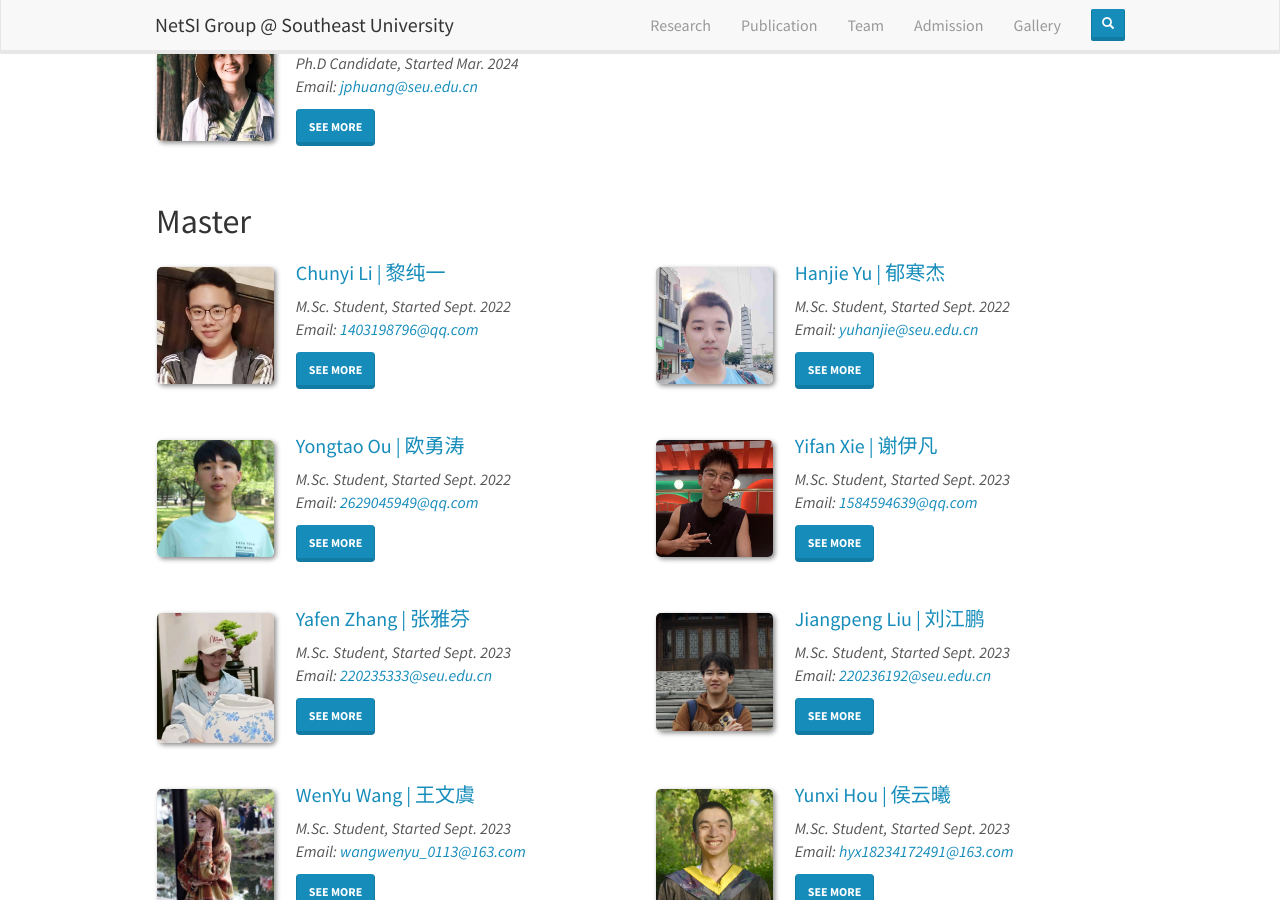
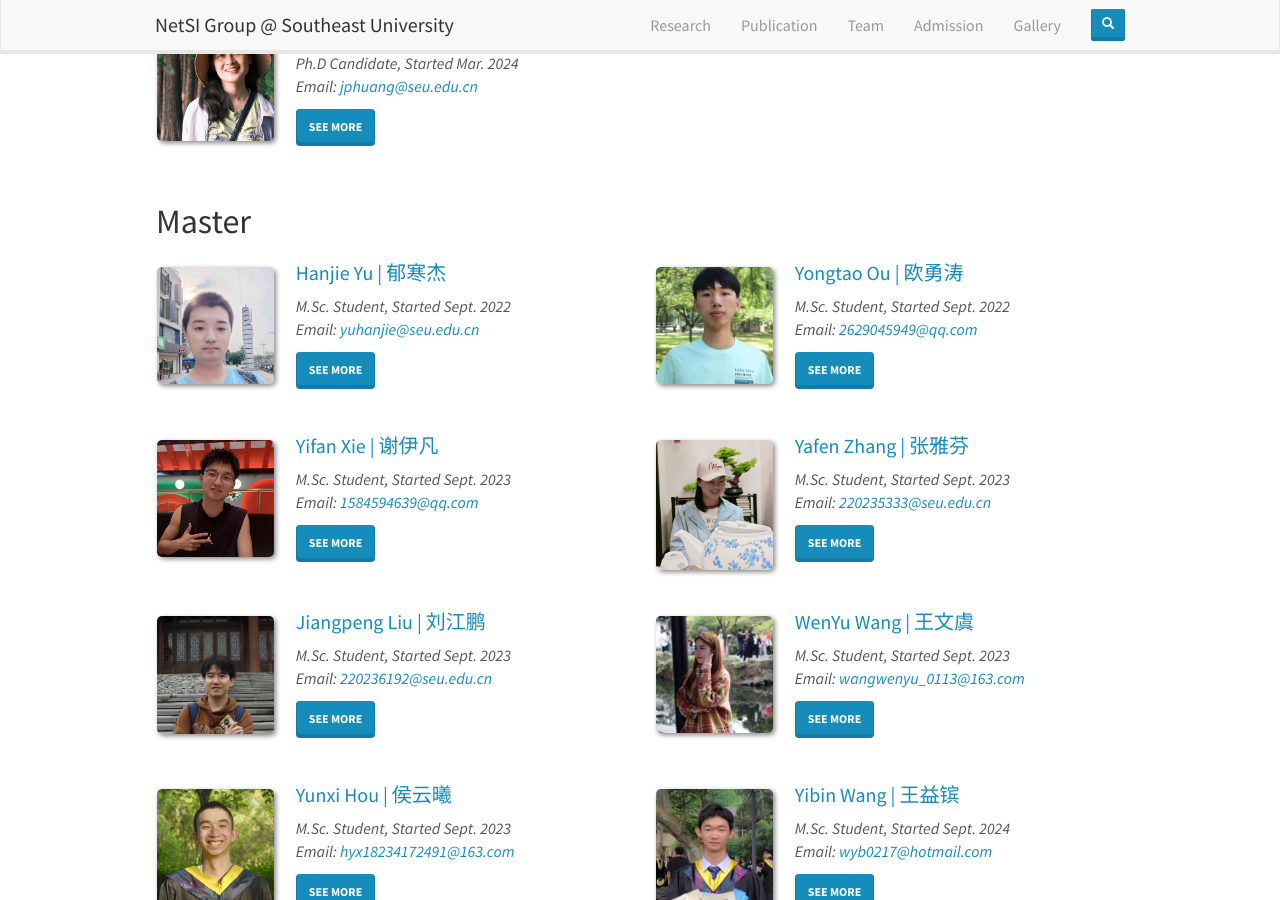
Before and after one commit to SEU-NetSI/seu-netsi.github.io, a Jekyll site: the page built from _pages/team.md, in a window 1280 px wide and 900 px high, scrolled down 543 px. Built offline with Jekyll 4.4.1, drawn with Linux system fonts in a browser that asks for light colours; nearby versions of some CDN libraries.

Commit message:
Update master_members.yml by lcy
delete my master info

```diff
--- a/_data/master_members.yml
+++ b/_data/master_members.yml
@@ -4,23 +4,6 @@
 #  email:
 #  link:
 #  education:
-
-- name: Chunyi Li
-  chinese: 黎纯一
-  id: lichunyi
-  photo: lichunyi.jpg
-  info: M.Sc. Student, Started Sept. 2022
-  email: 1403198796@qq.com
-  link: https://github.com/L-somebody
-  education:
-    - "<b>2022.09 ~ Now:</b> M.Sc, <a href='https://cose.seu.edu.cn/' target='_blank'>College of Software Engineering</a>, <a href='https://www.seu.edu.cn/' target='_blank'>Southeast University</a>, China"
-    - "<b>2018.09 ~ 2022.06:</b> B.Sc, <a href='http://www.cse.cqu.edu.cn/' target='_blank'>School of Big Data & Software Engineering</a>, <a href='https://www.cqu.edu.cn/' target='_blank'>Chongqing University</a>, China"
-  interest:
-    - "<b>Internet of Things</b>"
-    - "<b>Operating System</b>"
-  correspondence:
-    - "<b>Room:</b> 403, Sanjiang Building, Suzhou Campus, SEU"
-    - "<b>Github:</b> <a href='https://github.com/L-somebody' target='_blank'>https://github.com/L-somebody</a>"
 
 - name: Hanjie Yu
   chinese: 郁寒杰
```
